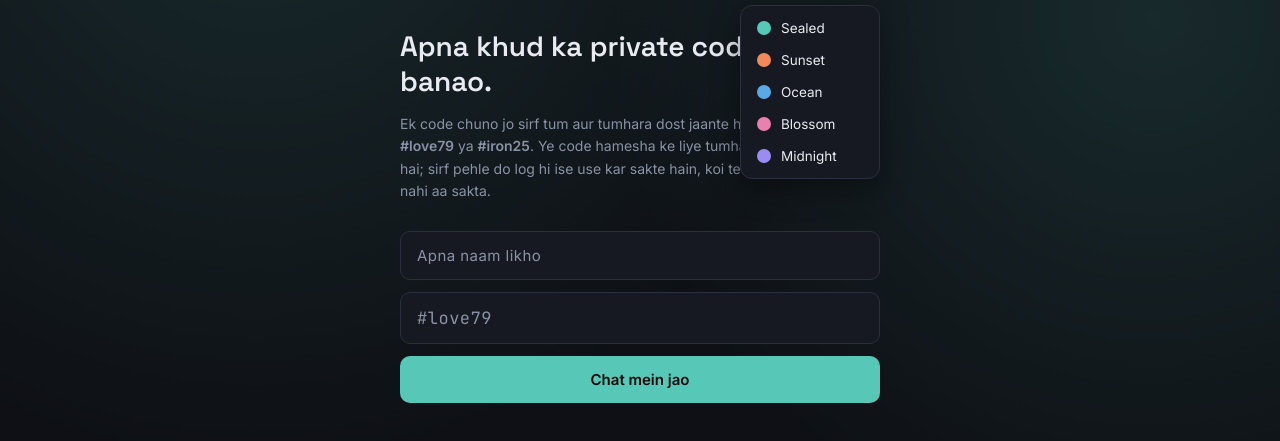
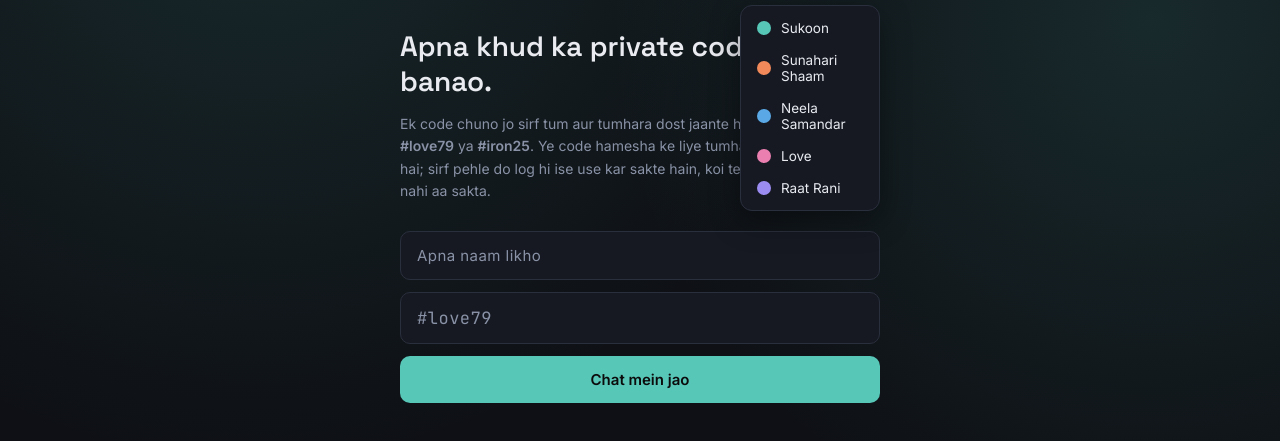
Before and after one commit to vivekkrpandey2008-lang/Chat-with-cruch, a website: page index.html in a window 1280 px wide. Both pictures are taken after a click on the button "Theme badlo". Shown: the part 61-502 px from the top of the page. Drawn offline with Linux system fonts and the light colour scheme.

Commit message:
Update theme options and button labels in index.html

```diff
--- a/index.html
+++ b/index.html
@@ -20,11 +20,11 @@
     <div class="theme-picker">
       <button id="btn-theme" class="theme-btn" aria-label="Theme badlo">🎨</button>
       <div class="theme-menu" id="theme-menu">
-        <button class="theme-option" data-theme="sealed"><span class="swatch swatch-sealed"></span>Sealed</button>
-        <button class="theme-option" data-theme="sunset"><span class="swatch swatch-sunset"></span>Sunset</button>
-        <button class="theme-option" data-theme="ocean"><span class="swatch swatch-ocean"></span>Ocean</button>
-        <button class="theme-option" data-theme="blossom"><span class="swatch swatch-blossom"></span>Blossom</button>
-        <button class="theme-option" data-theme="midnight"><span class="swatch swatch-midnight"></span>Midnight</button>
+        <button class="theme-option" data-theme="sealed"><span class="swatch swatch-sealed"></span>Sukoon</button>
+        <button class="theme-option" data-theme="sunset"><span class="swatch swatch-sunset"></span>Sunahari Shaam</button>
+        <button class="theme-option" data-theme="ocean"><span class="swatch swatch-ocean"></span>Neela Samandar</button>
+        <button class="theme-option" data-theme="blossom"><span class="swatch swatch-blossom"></span>Love</button>
+        <button class="theme-option" data-theme="midnight"><span class="swatch swatch-midnight"></span>Raat Rani</button>
       </div>
     </div>
   </header>
@@ -86,7 +86,10 @@
 
       <!-- detail view: full transcript of one past session -->
       <div class="history-detail" id="history-detail">
-        <button class="btn btn-text back-btn" id="btn-history-back">‹ Wapas</button>
+        <div class="history-detail-topbar">
+          <button class="btn btn-text back-btn" id="btn-history-back">‹ Wapas</button>
+          <button class="btn btn-text danger small" id="btn-delete-session">Delete karo</button>
+        </div>
         <div class="history-detail-messages" id="history-detail-messages"></div>
       </div>
     </div>
```
